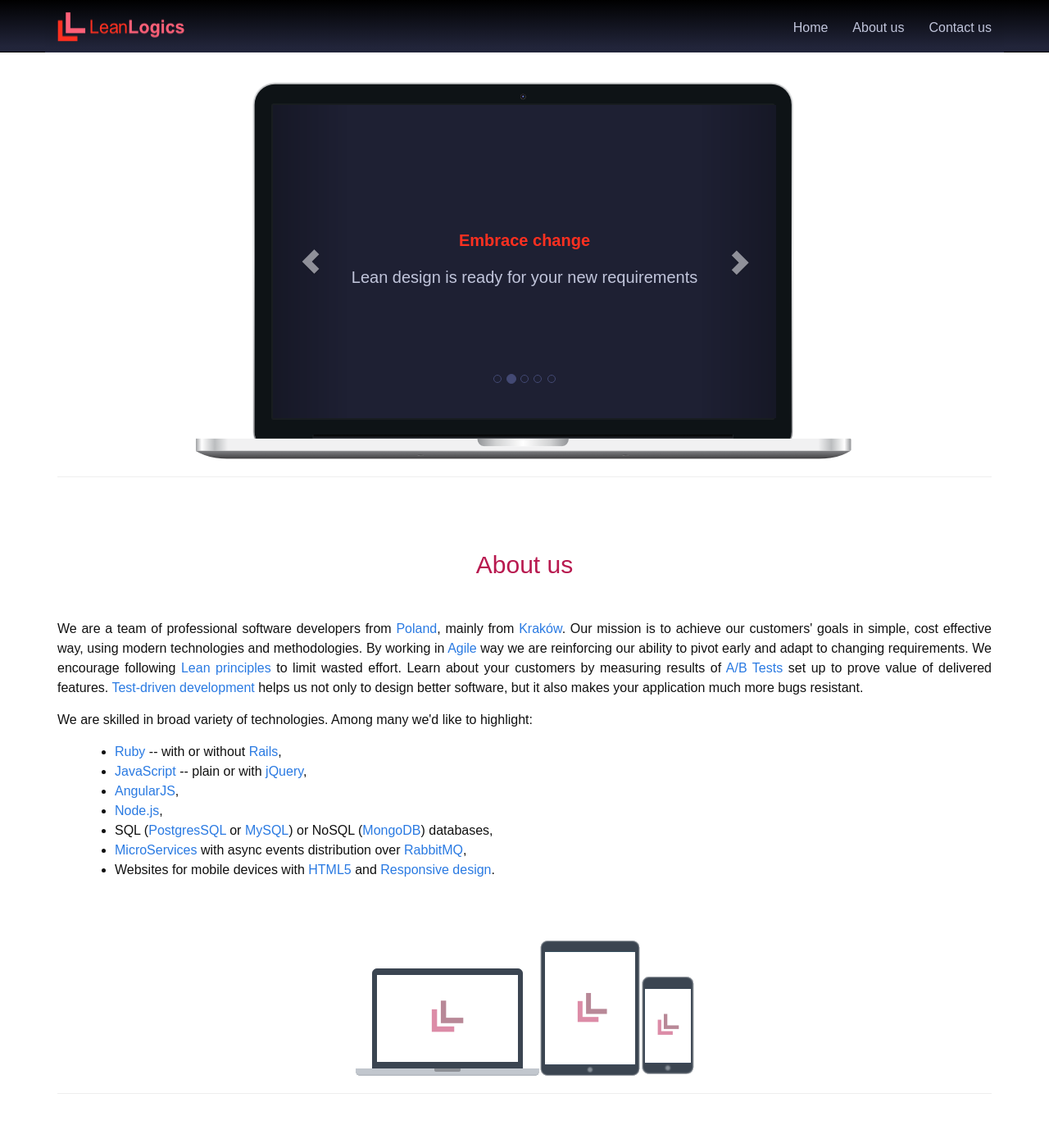
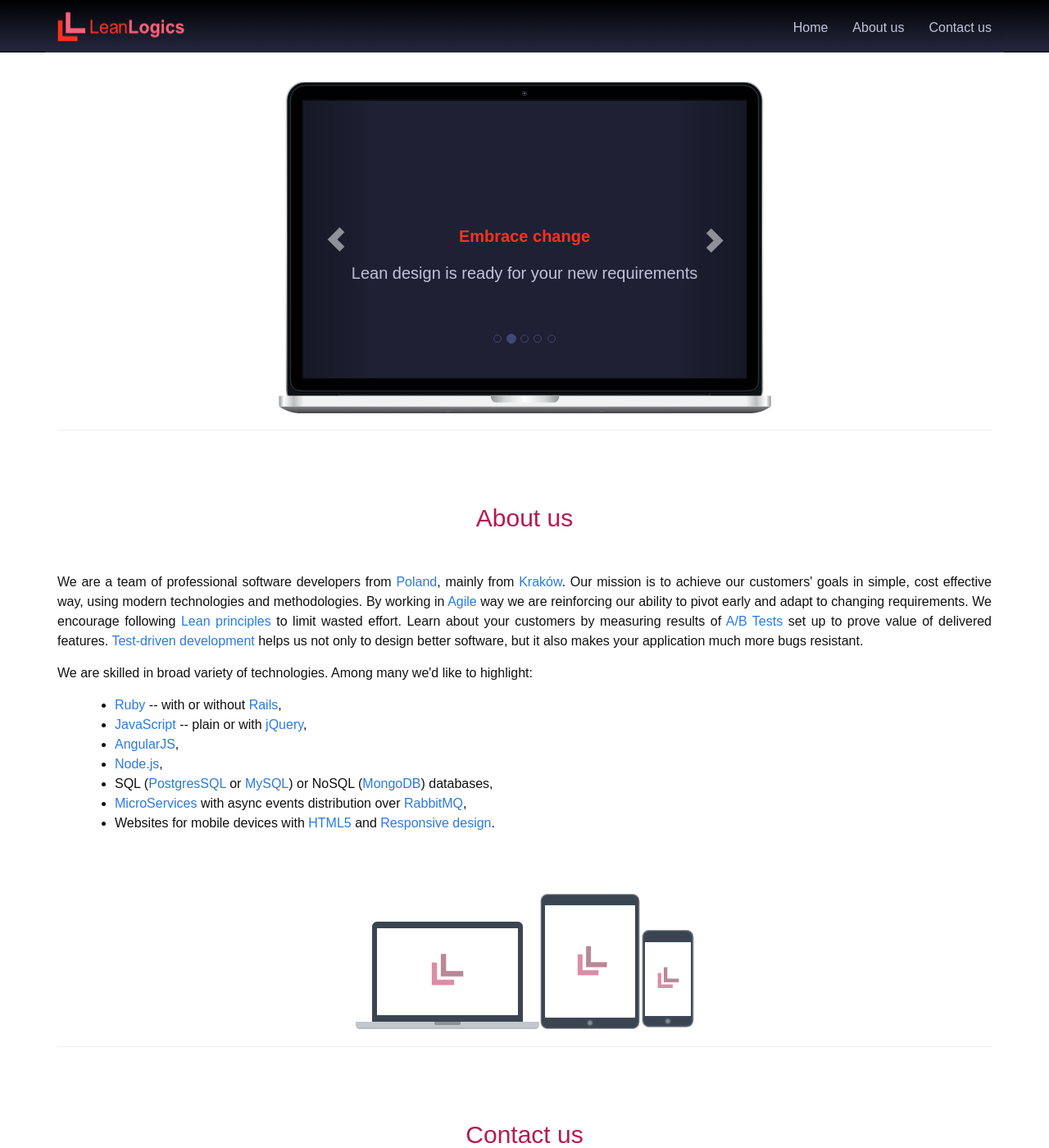
Before and after one commit to natalia-szydlak/tests.racing, a Jekyll site: the page built from index.html, in a window 1280 px wide and 1400 px high. Shown: the whole window at 82% size. Built offline with Jekyll 4.4.1, drawn with Linux system fonts in a browser that asks for light colours.

Commit message:
Smaller laptop on front

```diff
--- a/_sass/_layout.scss
+++ b/_sass/_layout.scss
@@ -1,13 +1,13 @@
 #carousel-outer {
-  width: 802px;
-  height: 461px;
+  width: 601px;
+  height: 404px;
   background: url('/images/macbook.png');
-  padding-top: 28px;
+  padding-top: 23px;
   #carousel {
     background-color: lighten($header-bg-color, 10%);
     position: relative;
-    width: 614px;
-    height: 382px;
+    width: 541px;
+    height: 338px;
     .carousel-indicators li {
       border-color: lighten($header-bg-color, 30%);
       &.active {
```
Also changed, not shown: images/macbook.png.
